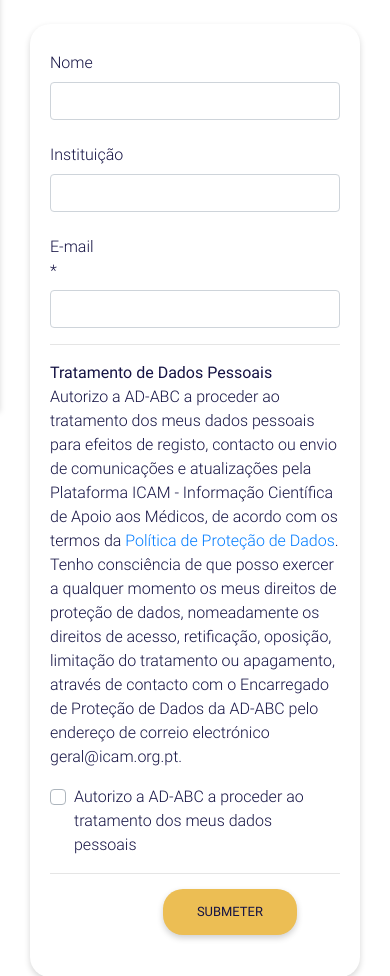
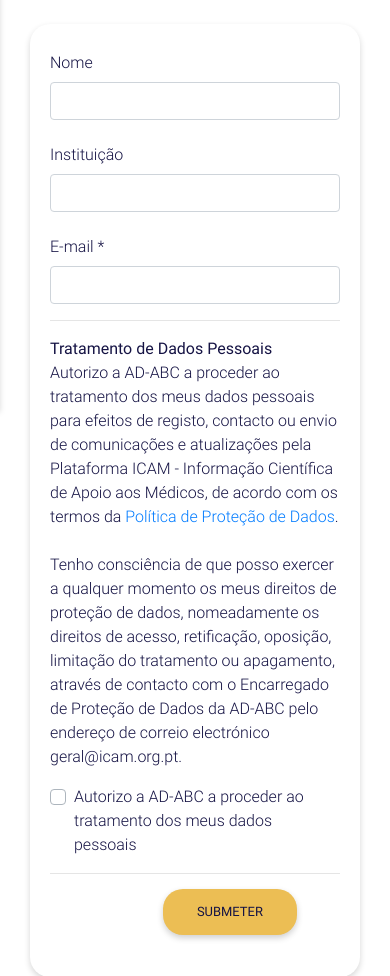
Before and after one commit to ABC-COVID19/frontend, a PHP site: page /actualizacoes/ in a window 390 px wide; the page is wider, and only the part inside the window is pictured. Shown: the part 435-1411 px from the top of that part. Run offline with PHP 8.4, Linux system fonts and the light colour scheme; some libraries are stand-ins or nearby versions.

Commit message:
fixed responsive form labels for small width screens

```diff
--- a/public/css/style.css
+++ b/public/css/style.css
@@ -215,6 +215,11 @@ opacity: 1;font-weight: bold;;
         flex: 0 0 100% !important;
         max-width: 100% !important;
     }
+    .col-3 {
+        -ms-flex: 0 0 100% !important;
+        flex: 0 0 100% !important;
+        max-width: 100% !important;
+    }
 }
 
 #footerSC
--- a/public/includes/actualizacoes.php
+++ b/public/includes/actualizacoes.php
@@ -65,7 +65,7 @@
 					   <div class="col-12">
 						  <b>Tratamento de Dados Pessoais</b>
 						  <br>
-						  Autorizo a AD-ABC a proceder ao tratamento dos meus dados pessoais para efeitos de registo, contacto ou envio de comunicações e atualizações pela Plataforma ICAM - Informação Científica de Apoio aos Médicos, de acordo com os termos da <a href="/ppdp/">Política de Proteção de Dados</a>. Tenho consciência de que posso exercer a qualquer momento os meus direitos de proteção de dados, nomeadamente os direitos de acesso, retificação, oposição, limitação do tratamento ou apagamento, através de contacto com o Encarregado de Proteção de Dados da AD-ABC pelo endereço de correio electrónico geral@icam.org.pt.
+						  Autorizo a AD-ABC a proceder ao tratamento dos meus dados pessoais para efeitos de registo, contacto ou envio de comunicações e atualizações pela Plataforma ICAM - Informação Científica de Apoio aos Médicos, de acordo com os termos da <a href="/ppdp/">Política de Proteção de Dados</a>.<br><br>Tenho consciência de que posso exercer a qualquer momento os meus direitos de proteção de dados, nomeadamente os direitos de acesso, retificação, oposição, limitação do tratamento ou apagamento, através de contacto com o Encarregado de Proteção de Dados da AD-ABC pelo endereço de correio electrónico geral@icam.org.pt.
 					   </div>
 					</div>
 					<div class="form-group row">
```
